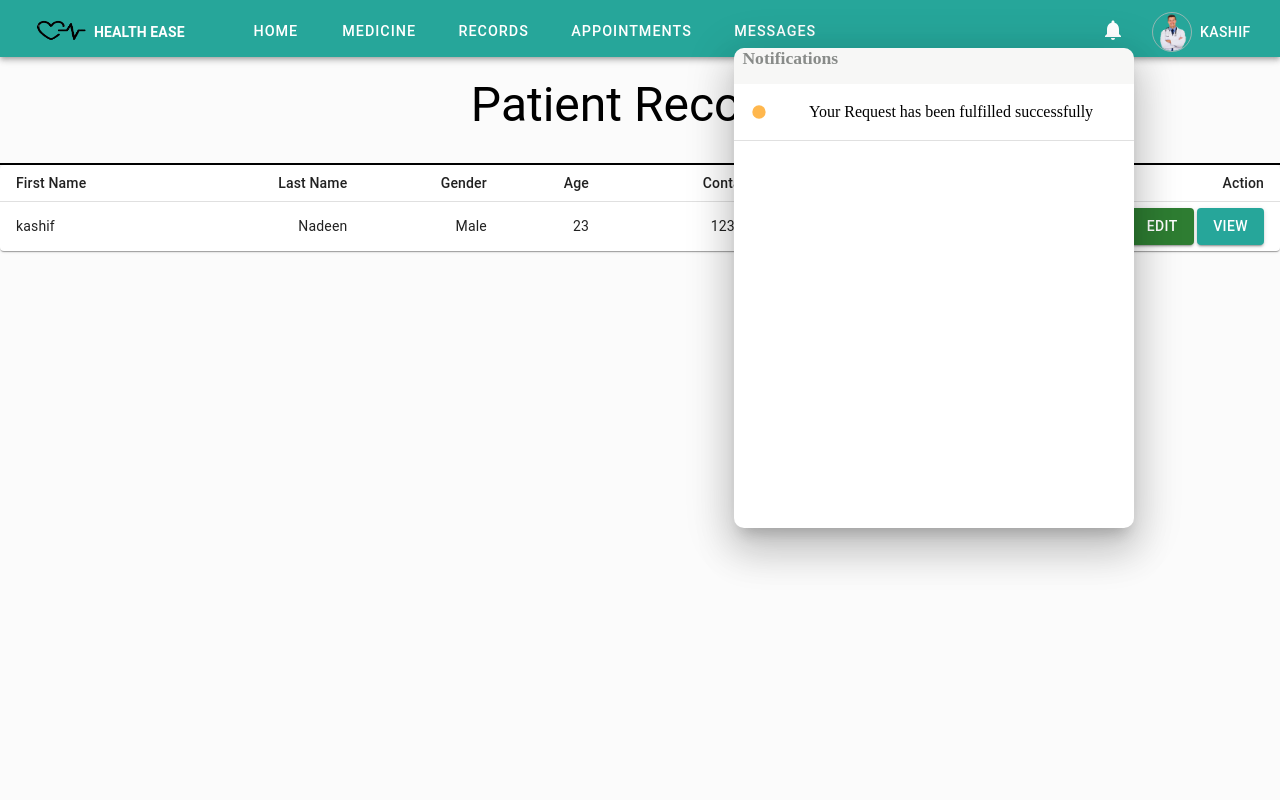
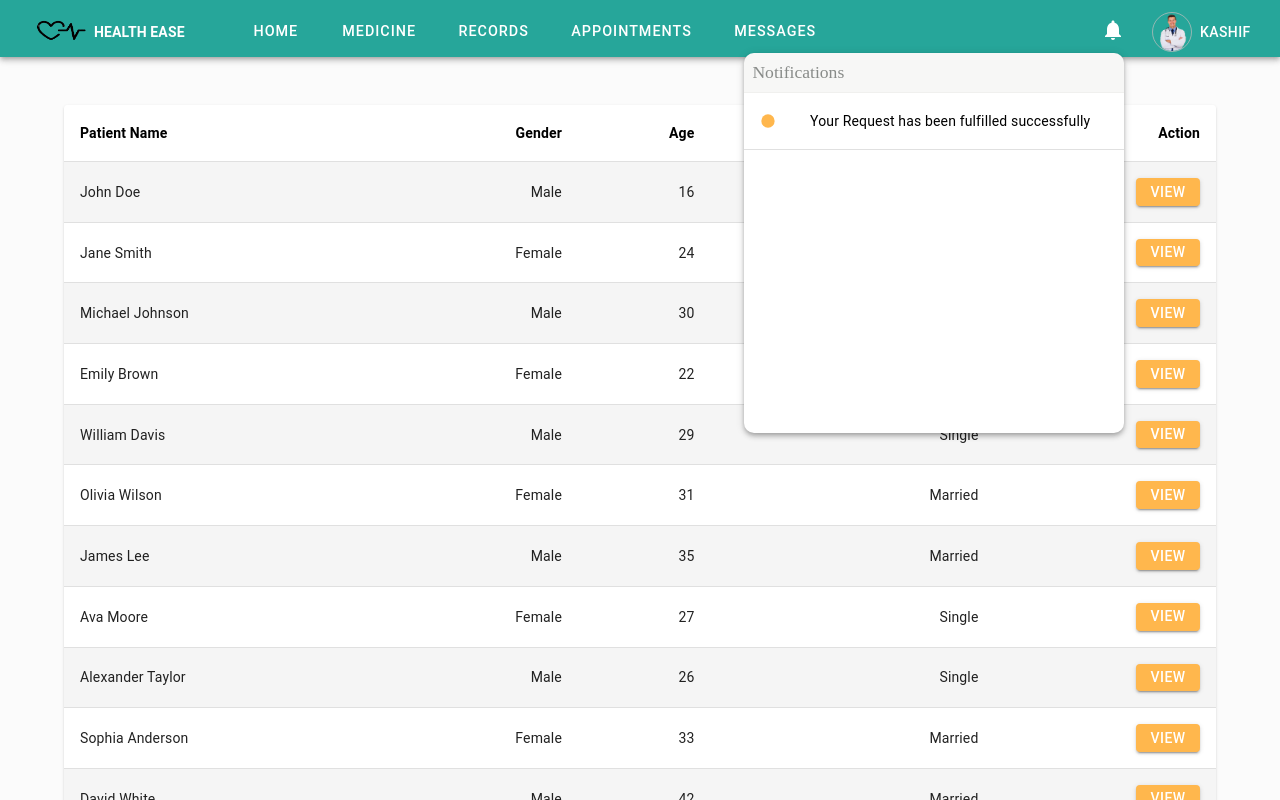
Before and after one commit to hamzay050/fyp-doctor-panel, a Next.js app: page /doctor/pateint-records in a window 1280 px wide. Both pictures are taken after a click on the icon 1112 px from the left and 30 px from the top of the page. Shown: the top 800 px of the page. Built offline with nearby package versions, Linux system fonts and the light colour scheme.

Commit message:
Updated medicine,Records,Appointments

```diff
--- a/component/Doctor/AppointmentsList/index.js
+++ b/component/Doctor/AppointmentsList/index.js
@@ -3,7 +3,7 @@ import Link from "next/link"
 const AppointmentsList = () => {
   return (
     <>
-    <Box m='3rem 0 1rem 1rem'>
+    <Box m='2rem 0 1rem 1rem'>
       <Link href='/doctor/appointments-list/' style={{textDecoration:'none',borderRight:'1px solid grey'}}><Button sx={{fontWeight:'700',color:'#95b3d1',fontSize:'0.777rem'}}>Waiting For Approval</Button></Link>
       <Link href='/doctor/appointments-list/approved' style={{textDecoration:'none',borderRight:'1px solid grey'}}><Button sx={{fontWeight:'700',color:'#95b3d1',fontSize:'0.777rem'}}>Approved</Button></Link>
       <Link href='/doctor/appointments-list/rejected' style={{textDecoration:'none'}}><Button sx={{fontWeight:'700',color:'#95b3d1',fontSize:'0.777rem'}}>Rejected</Button></Link>
--- a/component/Doctor/Navbar/Notification/index.js
+++ b/component/Doctor/Navbar/Notification/index.js
@@ -2,17 +2,18 @@ import { Box,Typography,Grid, Divider } from "@mui/material"
 import React,{ useState } from 'react';
 import NotificationsIcon from '@mui/icons-material/Notifications';
 import FiberManualRecordIcon from '@mui/icons-material/FiberManualRecord';
+import ClearIcon from '@mui/icons-material/Clear';
 
 const style = {
     position: 'absolute',
-    top: '450%',
+    top: '380%',
     left:'73%',
     transform: 'translate(-50%, -50%)',
-    width: 400,
-    height:480,
+    width: 380,
+    height:380,
     bgcolor: 'background.paper',
     borderRadius:'10px',
-    boxShadow: 24,
+    boxShadow: 4,
     zIndex:20,
     overflowY:'scroll'
   };
@@ -23,20 +24,20 @@ export default function Notification() {
     const handleClose = () => setOpen(false);
   return (
     <>
-      <Box sx={{position:'absolute',left:{xs:'63%',sm:'68%',md:'75%',lg:'86%'}}}>
+      <Box sx={{position:'absolute',left:'86%'}}>
          <NotificationsIcon fontSize="medium" sx={{cursor:'pointer'}} onClick={handleOpen}/>
       </Box>
 
        { open && <Box sx={style}>
-            <Box sx={{backgroundColor:'#d3d3cb2e',borderRadius:'10px 0px 0 0',height:'36px'}}>
-                 <Typography variant="div" sx={{color:'#4448459e',fontSize:'1.1rem',fontWeight:600,margin:'0.5rem'}}>Notifications</Typography>
+            <Box sx={{display:'flex',justifyContent:'space-between',alignItems:'center',backgroundColor:'#d3d3cb2e',borderRadius:'10px 0px 0 0',borderBottom:'1px solid black',borderColor:'#d3d3cb2e',height:'40px'}}>
+                 <Typography variant="div" sx={{color:'#4448459e',fontSize:'1.1rem',fontWeight:500,margin:'0.5rem'}}>Notifications</Typography>
             </Box>
             <Grid container sx={{margin:'0.5rem 0',height:'40px'}}>
                 <Grid item xs={1.5} sx={{display:'flex',justifyContent:'center',alignItems:'center'}}>
                   <FiberManualRecordIcon color="secondary" fontSize="small"/>
                 </Grid>
                 <Grid item xs={10} sx={{display:'flex',justifyContent:'center',alignItems:'center'}}>
-                  <Typography variant="div" sx={{color:'black',textAlign:'justify',margin:'0 1rem'}}>Your Request has been fulfilled successfully</Typography>
+                  <Typography variant="body2" sx={{color:'black',textAlign:'start',margin:'0 1rem'}}>Your Request has been fulfilled successfully</Typography>
                 </Grid>
             </Grid>
 
--- a/component/Doctor/PatientsRecords/index.js
+++ b/component/Doctor/PatientsRecords/index.js
@@ -1,69 +1,142 @@
 import * as React from 'react';
+import { styled } from '@mui/material/styles';
 import Table from '@mui/material/Table';
 import TableBody from '@mui/material/TableBody';
-import TableCell from '@mui/material/TableCell';
+import TableCell, { tableCellClasses } from '@mui/material/TableCell';
 import TableContainer from '@mui/material/TableContainer';
 import TableHead from '@mui/material/TableHead';
 import TableRow from '@mui/material/TableRow';
 import Paper from '@mui/material/Paper';
-import { Box, Button, Divider, Typography } from '@mui/material';
-import Link from 'next/link';
+import ClearIcon from '@mui/icons-material/Clear';
+import { Container,Button,Modal,Box,Typography } from '@mui/material';
 
-function createData(firsname, lastname, gender, age, cell,date,btn) {
-  return {firsname, lastname, gender, age, cell,date,btn};
+const style = {
+  position: 'absolute',
+  top: '50%',
+  left: '50%',
+  transform: 'translate(-50%, -50%)',
+  width: 700,
+  height:600,
+  bgcolor: 'background.paper',
+  boxShadow: 24,
+  border:'1px solid #f1d4a975',
+  borderRadius:'10px',
+};
+
+const StyledTableCell = styled(TableCell)(({ theme }) => ({
+  [`&.${tableCellClasses.head}`]: {
+    backgroundColor: theme.palette.common.white,
+    color: theme.palette.common.black,
+  },
+  [`&.${tableCellClasses.body}`]: {
+    fontSize: 14,
+  },
+}));
+
+const StyledTableRow = styled(TableRow)(({ theme }) => ({
+  '&:nth-of-type(odd)': {
+    backgroundColor: theme.palette.action.hover,
+  },
+  // hide last border
+  '&:last-child td, &:last-child th': {
+    border: 0,
+  },
+}));
+
+function createData(name, calories, fat, carbs, protein) {
+  return { name, calories, fat, carbs, protein };
 }
 
 const rows = [
-  createData('kashif',"Nadeen","Male","23","12345678","2023/03/03", <Link href=""><Button variant='contained' color="success" sx={{marginRight:"3px"}} >Edit </Button><Button variant='contained'>View</Button></Link>),
-  // createData('Ice cream sandwich', 237, 9.0, 37, 4.3),
-  // createData('Eclair', 262, 16.0, 24, 6.0),
-  // createData('Cupcake', 305, 3.7, 67, 4.3),
-  // createData('Gingerbread', 356, 16.0, 49, 3.9),
-];
+  createData('John Doe', 'Male', 16, 'Single'),
+  createData('Jane Smith', 'Female', 24, 'Married'),
+  createData('Michael Johnson', 'Male', 30, 'Married'),
+  createData('Emily Brown', 'Female', 22, 'Single'),
+  createData('William Davis', 'Male', 29, 'Single'),
+  createData('Olivia Wilson', 'Female', 31, 'Married'),
+  createData('James Lee', 'Male', 35, 'Married'),
+  createData('Ava Moore', 'Female', 27, 'Single'),
+  createData('Alexander Taylor', 'Male', 26, 'Single'),
+  createData('Sophia Anderson', 'Female', 33, 'Married'),
+  createData('David White', 'Male', 42, 'Married'),
+  createData('Mia Garcia', 'Female', 28, 'Single'),
+  createData('John Rodriguez', 'Male', 39, 'Married'),
+  createData('Emma Martinez', 'Female', 29, 'Single'),
+  createData('Daniel Hernandez', 'Male', 37, 'Married'),
+  createData('Isabella Lopez', 'Female', 25, 'Single'),
+  createData('Ethan Gonzalez', 'Male', 31, 'Single'),
+  createData('Grace Young', 'Female', 26, 'Single'),
+  createData('Jacob King', 'Male', 34, 'Married'),
+  createData('Natalie Scott', 'Female', 30, 'Married'),
+  createData('Liam Roberts', 'Male', 29, 'Single'),
+  createData('Chloe Turner', 'Female', 32, 'Married'),
+  createData('Noah Phillips', 'Male', 36, 'Married'),
+  createData('Lily Evans', 'Female', 27, 'Single'),
+  createData('Logan Parker', 'Male', 30, 'Married'),
+  createData('Avery Wood', 'Female', 24, 'Single'),
+  createData('Carter Price', 'Male', 38, 'Married'),
+  createData('Harper Bennett', 'Female', 23, 'Single'),
+  createData('Mason Foster', 'Male', 40, 'Married'),
+  createData('Zoe Howard', 'Female', 31, 'Married')
+]
 
-export default function DenseTable() {
+
+export default function CustomizedTables() {
+  const [open, setOpen] = React.useState(false);
+  const handleOpen = () => setOpen(true);
+  const handleClose = () => setOpen(false);
   return (
     <>
-    <Box >
-    <Typography variant='h3' sx={{ textAlign:"center", margin:"20px 0 30px 0"}}>
-      Patient Records
-    </Typography>
-    </Box>
-    <Divider sx={{border:"1px solid black"}}></Divider>
-    <TableContainer component={Paper}>
-      <Table sx={{ minWidth: 650 }} size="small" aria-label="a dense table">
+    <Container>
+    <TableContainer component={Paper} sx={{margin:'3rem 0'}}>
+      <Table sx={{ minWidth: 700}} aria-label="customized table">
         <TableHead>
           <TableRow>
-            <TableCell>First Name</TableCell>
-            <TableCell align="right">Last Name</TableCell>
-            <TableCell align="right">Gender</TableCell>
-            <TableCell align="right"> Age</TableCell>
-            <TableCell align="right"> Contact No</TableCell>
-            <TableCell  align="right"> Date Added</TableCell>
-            <TableCell  align="right"> Action</TableCell>
-
+            <StyledTableCell sx={{fontWeight:600}}>Patient Name</StyledTableCell>
+            <StyledTableCell align="right" sx={{fontWeight:600}}>Gender</StyledTableCell>
+            <StyledTableCell align="right" sx={{fontWeight:600}}>Age</StyledTableCell>
+            <StyledTableCell align="right" sx={{fontWeight:600}}>Martial Status</StyledTableCell>
+            <StyledTableCell align="right" sx={{fontWeight:600}}>Action</StyledTableCell>
           </TableRow>
         </TableHead>
         <TableBody>
           {rows.map((row) => (
-            <TableRow
-              key={row.firsname}
-              sx={{ '&:last-child td, &:last-child th': { border: 0 } }}
-            >
-              <TableCell component="th" scope="row">
-                {row.firsname}
-              </TableCell>
-              <TableCell align="right">{row.lastname}</TableCell>
-              <TableCell align="right">{row.gender}</TableCell>
-              <TableCell align="right">{row.age}</TableCell>
-              <TableCell align="right">{row.cell}</TableCell>
-              <TableCell align="right">{row.date}</TableCell>
-              <TableCell  align="right">{row.btn}</TableCell>
-            </TableRow>
+            <StyledTableRow key={row.name}>
+              <StyledTableCell component="th" scope="row">
+                {row.name}
+              </StyledTableCell>
+              <StyledTableCell align="right">{row.calories}</StyledTableCell>
+              <StyledTableCell align="right">{row.fat}</StyledTableCell>
+              <StyledTableCell align="right">{row.carbs}</StyledTableCell>
+              <StyledTableCell align="right"><Button onClick={handleOpen} variant='contained' color='secondary' fontSize='small' sx={{color:'#fff',padding:'0.1rem'}}>View</Button></StyledTableCell>
+            </StyledTableRow>
           ))}
         </TableBody>
       </Table>
     </TableContainer>
+    </Container>
+
+    <Modal
+        open={open}
+        onClose={handleClose}
+        aria-labelledby="modal-modal-title"
+        aria-describedby="modal-modal-description"
+      >
+        <Box sx={style}>
+        <Box sx={{display:'flex',justifyContent:'end',margin:'0.5rem 0 0 2rem',cursor:'pointer'}}>
+         <ClearIcon sx={{margin:'0 1rem'}} onClick={handleClose}/>
+        </Box>
+        <Box m='0.5rem'>
+           <Typography variant="body2" sx={{color:'#c1c0c0'}}>Contact Information:</Typography>
+           <Box m='1rem '>
+         <Typography variant='body2' sx={{display:'inline',color:'#333434fa',fontSize:'1.1rem'}}>Patient Name:</Typography>
+         <Typography variant='body2' sx={{display:'inline'}}> John doe</Typography>
+         </Box>
+        </Box>
+        </Box>
+      </Modal>
     </>
+
+
   );
 }
```
Also changed, not shown: component/Doctor/ApprovedCard/index.js (+55 -39 lines), component/Doctor/PatientCard/index.js (+26 -28 lines), component/Doctor/PrescribeMedicine/AddMedicine/index.js (+33 -16 lines), component/Doctor/PrescribeMedicine/PatientDetail/index.js (+12 -14 lines), component/Doctor/PrescribeMedicine/index.js (+35 -26 lines), component/Doctor/RejectedCard/index.js (+55 -35 lines).
